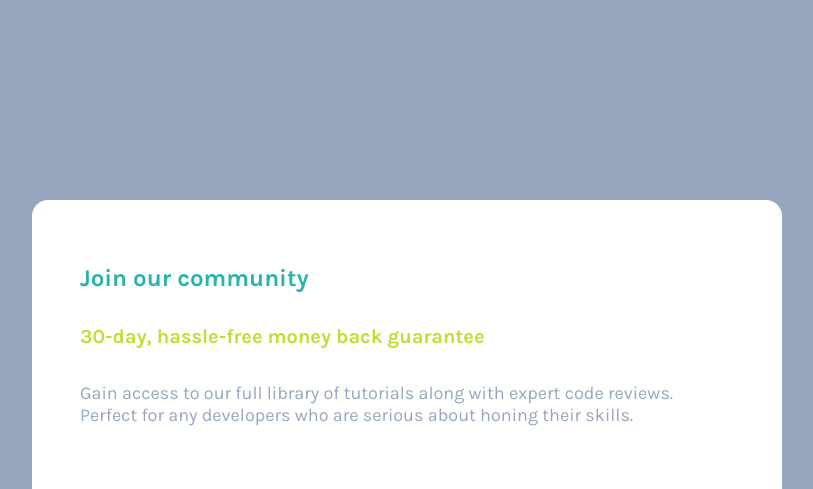
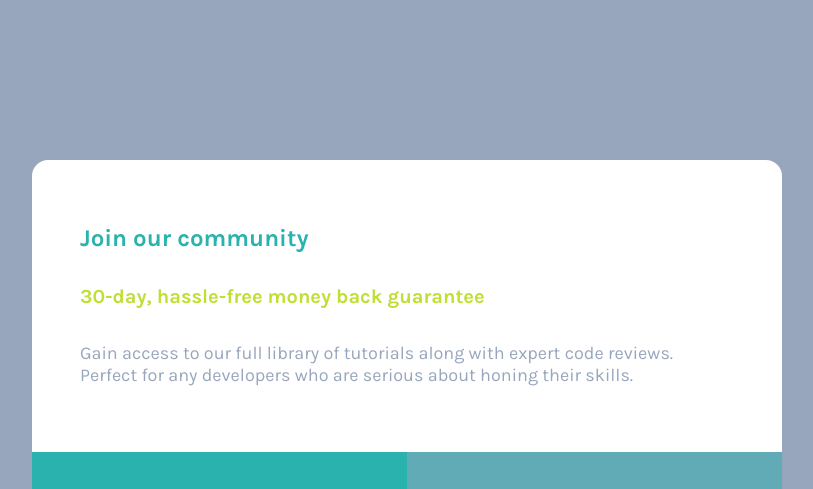
Before and after one commit to joshmichael23/single-price-grid-component-master, a plain HTML site: page index.html in a window 1280 px wide. Shown: the top 489 px of the page, without its empty margins (233-1046 px from the left). Drawn offline with Linux system fonts and the light colour scheme.

Commit message:
changes to main height for web

```diff
--- a/style.css
+++ b/style.css
@@ -170,7 +170,8 @@ footer{
         height: 100%;
     }
     main{
-        height: 70%;
+        padding: 0;
+        height: 60%;
     }
 
     .main-content{
```
